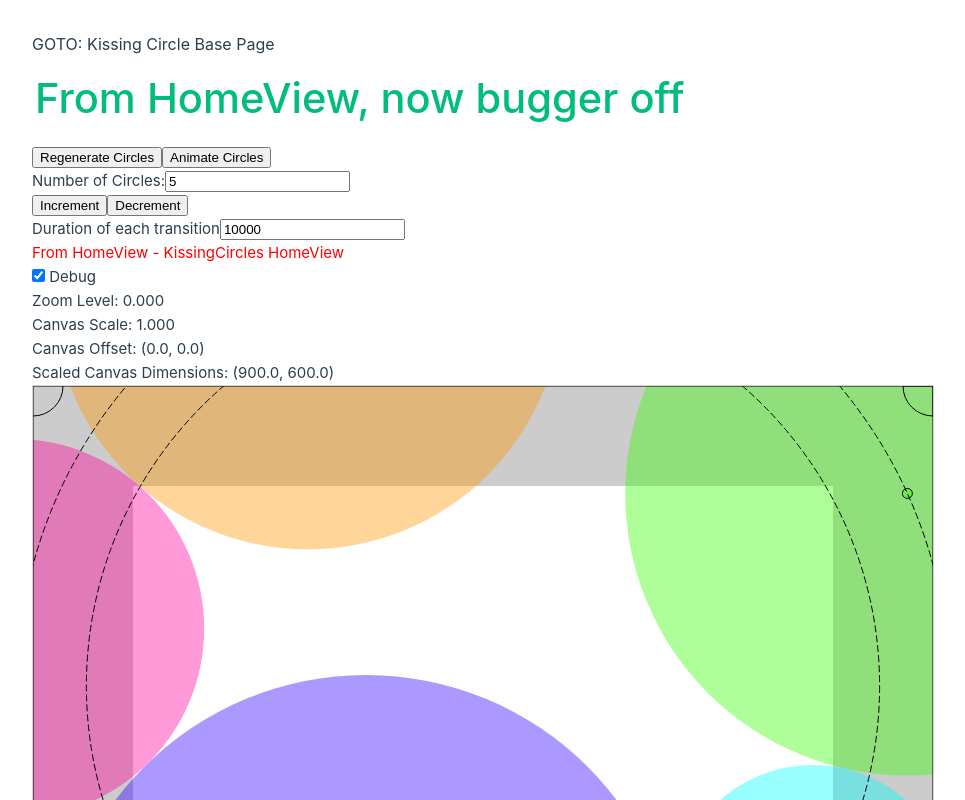
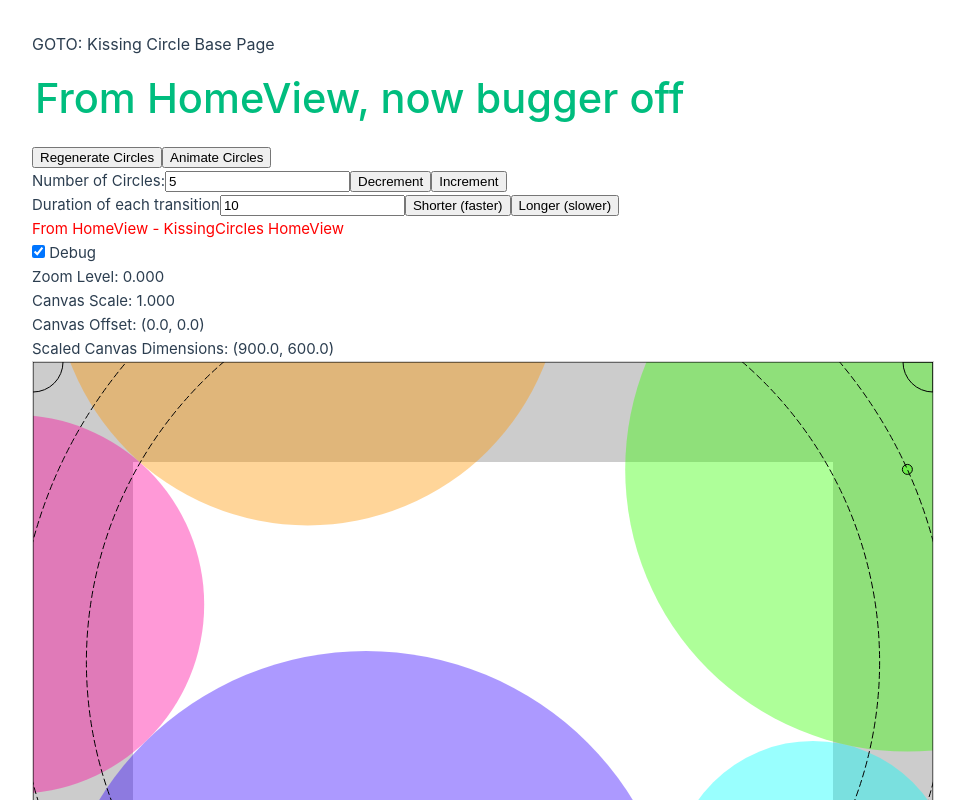
Before and after one commit to avengerofpi/animated-kissing-circles, a Vue app: page / in a window 1280 px wide. Shown: the top 800 px of the page, without its empty margins (157-1122 px from the left). Built offline with nearby package versions, Linux system fonts and the light colour scheme.

Commit message:
Rework animation control slightly
Change from milliseconds to seconds.
Add buttons to increment/decrement animationDuration.
Fix logic for decrementing numCircles.
Slightly better HTML for animation inputs.

```diff
--- a/src/components/KissingCircles.vue
+++ b/src/components/KissingCircles.vue
@@ -12,24 +12,29 @@
   </div>
   <!-- Basic input -->
   <div>
+    <!-- Number of circles -->
     <div>
       <label for="nInput">Number of Circles:</label>
       <input id="nInput" :value="numCirclesRef" @change="(e: Event) => updateNumCircles(e.target.value)">
-    </div>
-    <div>
-      <button @click="() => updateNumCircles(numCirclesRef + 1)">
+      <button @click="updateNumCircles(numCirclesRef - 1)">
+        Decrement
+      </button>
+      <button @click="updateNumCircles(numCirclesRef + 1)">
         Increment
       </button>
-      <button @click="() => updateNumCircles(numCirclesRef - 1)">
-        Decrement
+    </div>
+    <!-- Animation duration -->
+    <div>
+      <label for="animationTimeInput">Duration of each transition</label>
+      <input id="animationTimeInput" v-model.lazy="animationDurationRef">
+      <button @click="updateAnimationDuration(animationDurationRef - 1)">
+        Shorter (faster)
+      </button>
+      <button @click="updateAnimationDuration(animationDurationRef + 1)">
+        Longer (slower)
       </button>
     </div>
-  </div>
-
-  <div>
-    <label for="animationTimeInput">Duration of each transition</label>
-    <input id="animationTimeInput" v-model.lazy="animationDurationRef">
-  </div>
+    </div>
   <!-- Canvas -->
   <BaseCanvas
     :msg="msg + ' - KissingCircles HomeView'"
@@ -50,7 +55,7 @@ import BaseCanvas from './BaseCanvas.vue';
 import { Coor } from './../models/coor'
 
 const numCirclesRef: Ref<number> = ref(5)
-const animationDurationRef: Ref<number> = ref(10000) // milliseconds
+const animationDurationRef: Ref<number> = ref(10) // seconds
 
 const srcCentersRef: Ref<Coor[]> = ref([])
 const srcCentersOnCircles: Ref<CoorOnACircle[]> = ref([])
@@ -79,7 +84,7 @@ function updateNumCircles(newNumCircles: number) {
   const numAdditionalCircles: number = newNumCircles - numCirclesRef.value
   if (numAdditionalCircles < 0) {
     srcCentersRef.value = srcCentersRef.value.slice(0, newNumCircles)
-    srcCentersOnCircles.value = currCentersOnCircles.value.slice(0, newNumCircles)
+    srcCentersOnCircles.value = generateCoorOnCircles(srcCentersRef.value)
   } else {
     const additionalCircles: Coor[] = generateRandomCenters(numAdditionalCircles, srcCentersRef.value)
     srcCentersRef.value = srcCentersRef.value.concat(additionalCircles)
@@ -87,6 +92,10 @@ function updateNumCircles(newNumCircles: number) {
   }
 
   numCirclesRef.value = newNumCircles
+}
+
+function updateAnimationDuration(newAnimationDuration: number) {
+  animationDurationRef.value = newAnimationDuration
 }
 
 // Circle style props
@@ -404,8 +413,8 @@ function _addShapes(ctx: CanvasRenderingContext2D, timestamp: number) {
 
   let stepSize = 0
   if (animating.value) {
-    /* In case `timestamp` is greater than `animationDurationRef.value`, cap the amount of movement at 100% */
-    stepSize = Math.min(1, elapsed / animationDurationRef.value)
+    // Loop animation, instead of stop animation after animationDuration
+    stepSize = elapsed / (animationDurationRef.value * 1000)
   }
 
   let newCenters: Coor[] = []
```
